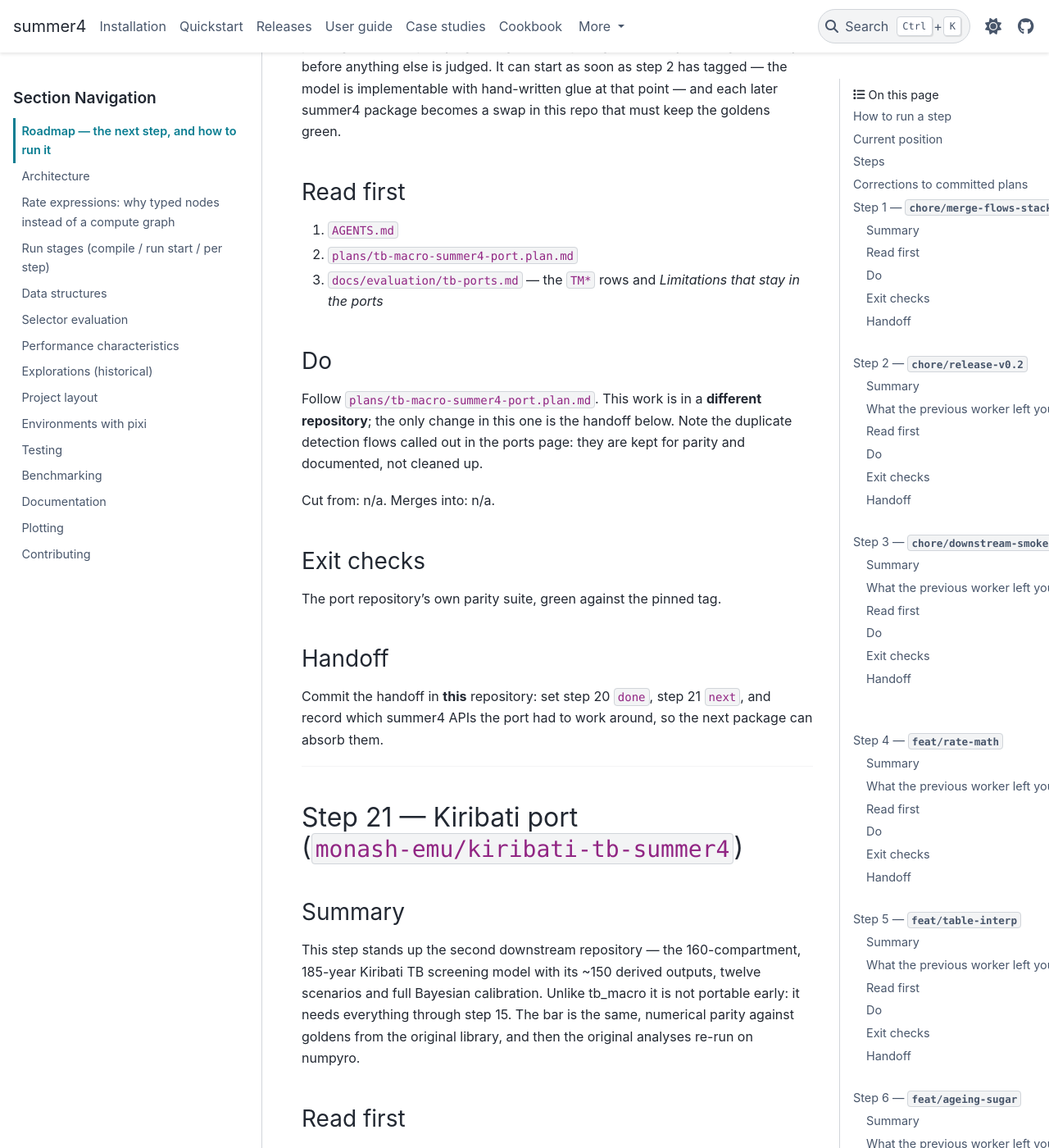
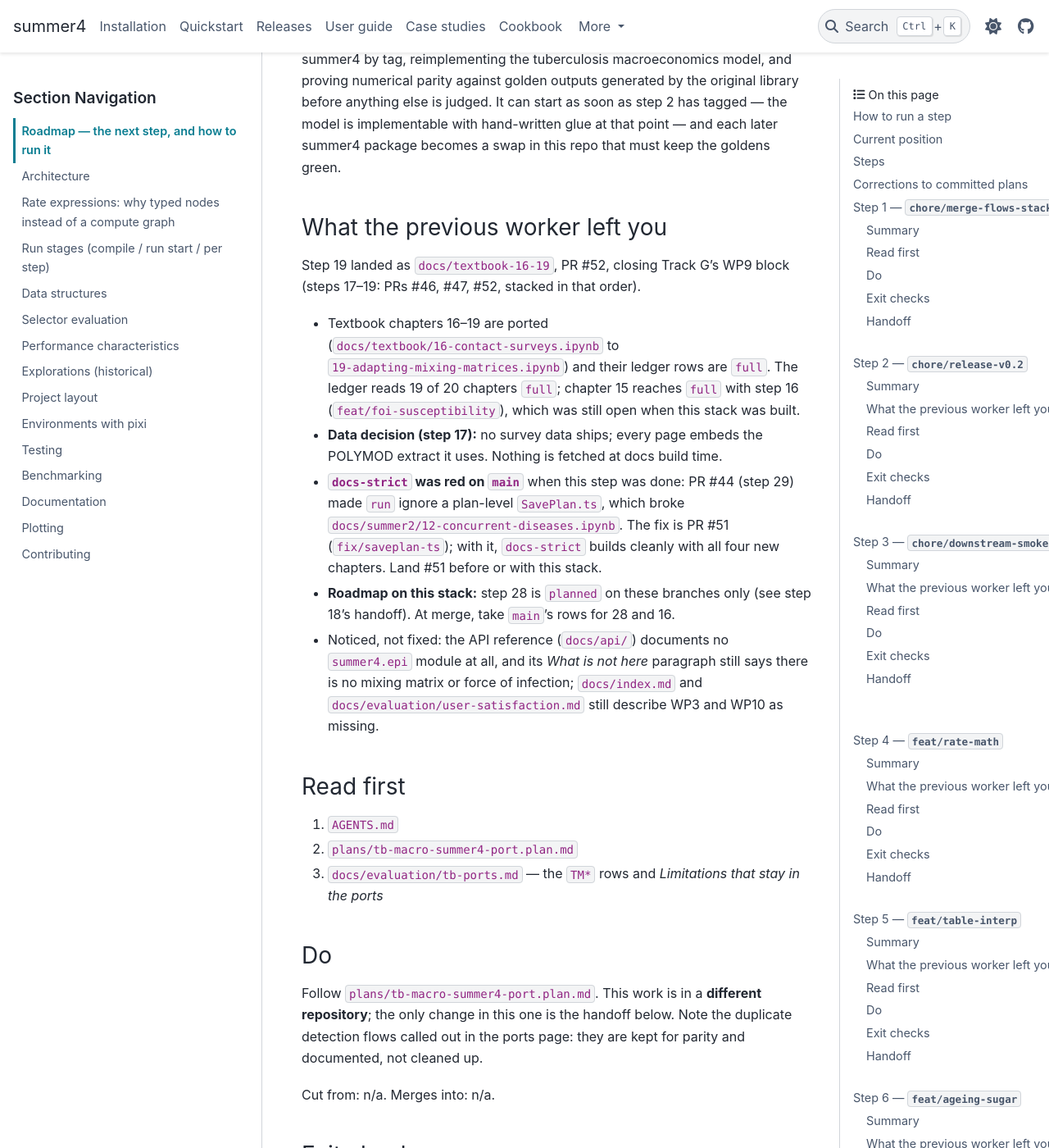
Before and after one commit to monash-emu/summer4, a Sphinx documentation site: the page built from docs/dev/roadmap.md, in a window 1280 px wide and 1400 px high, scrolled down 41207 px. Shown: the whole window at 82% size. Built offline with Sphinx 7.4.7 and the PyData theme 0.15.4, drawn with Linux system fonts in a browser that asks for light colours; some of the changed text lies outside the part shown.

Commit message:
Hand off after step 19: textbook-16-19.

```diff
--- a/docs/dev/roadmap.md
+++ b/docs/dev/roadmap.md
@@ -74,11 +74,11 @@ Two conventions that are easy to get wrong:
 <!-- roadmap:current -->
 | Field | Value |
 | --- | --- |
-| Step | 19 |
+| Step | 20 |
 | Status | next |
-| Branch | `docs/textbook-16-19` |
-| Cut from | `feat/contact-matrix-adaptation` |
-| Last landed | `feat/contact-matrix-adaptation` |
+| Branch | *(new repo)* |
+| Cut from | n/a |
+| Last landed | `docs/textbook-16-19` |
 <!-- /roadmap:current -->
 
 ## Steps
@@ -129,8 +129,8 @@ before step 15 lands. Each handoff below names its successor explicitly;
 | 16 | G | WP17 | `feat/foi-susceptibility` | `plans/wp17-foi-susceptibility.plan.md` | Whole | planned | — |
 | 17 | G | WP9 | `feat/contact-survey-data` | `plans/wp9-contact-surveys.plan.md` | Step 17 | done | — |
 | 18 | G | WP9 | `feat/contact-matrix-adaptation` | `plans/wp9-contact-surveys.plan.md` | Step 18 | done | — |
-| 19 | G | WP9 | `docs/textbook-16-19` | `plans/wp9-contact-surveys.plan.md` | Step 19 | next | — |
-| 20 | H | — | *(new repo)* | `plans/tb-macro-summer4-port.plan.md` | Whole | planned | — |
+| 19 | G | WP9 | `docs/textbook-16-19` | `plans/wp9-contact-surveys.plan.md` | Step 19 | done | — |
+| 20 | H | — | *(new repo)* | `plans/tb-macro-summer4-port.plan.md` | Whole | next | — |
 | 21 | H | — | *(new repo)* | `plans/kiribati-tb-summer4-port.plan.md` | Whole | planned | — |
 | 22 | I | WP18 | `feat/rate-array-dispatch` | `plans/rate-dispatch-and-defer.plan.md` | Step 22 | done | — |
 | 23 | I | WP18 | `feat/rate-defer` | `plans/rate-dispatch-and-defer.plan.md` | Step 23 | done | — |
@@ -1257,6 +1257,8 @@ Set step 18 `done`, step 19 `next`.
 
 ## Step 19 — `docs/textbook-16-19`
 
+**Landed:** docs/textbook-16-19, PR #52, 2026-09-29.
+
 ### Summary
 
 This step ports the four blocked textbook chapters — thinking about contact
@@ -1331,6 +1333,29 @@ library before anything else is judged. It can start as soon as step 2 has
 tagged — the model is implementable with hand-written glue at that point — and
 each later summer4 package becomes a swap in this repo that must keep the
 goldens green.
+
+### What the previous worker left you
+
+Step 19 landed as `docs/textbook-16-19`, PR #52, closing Track G's WP9 block
+(steps 17–19: PRs #46, #47, #52, stacked in that order).
+
+- Textbook chapters 16–19 are ported (`docs/textbook/16-contact-surveys.ipynb`
+  to `19-adapting-mixing-matrices.ipynb`) and their ledger rows are `full`. The
+  ledger reads 19 of 20 chapters `full`; chapter 15 reaches `full` with step 16
+  (`feat/foi-susceptibility`), which was still open when this stack was built.
+- **Data decision (step 17):** no survey data ships; every page embeds the
+  POLYMOD extract it uses. Nothing is fetched at docs build time.
+- **`docs-strict` was red on `main`** when this step was done: PR #44 (step 29)
+  made `run` ignore a plan-level `SavePlan.ts`, which broke
+  `docs/summer2/12-concurrent-diseases.ipynb`. The fix is PR #51
+  (`fix/saveplan-ts`); with it, `docs-strict` builds cleanly with all four new
+  chapters. Land #51 before or with this stack.
+- **Roadmap on this stack:** step 28 is `planned` on these branches only (see
+  step 18's handoff). At merge, take `main`'s rows for 28 and 16.
+- Noticed, not fixed: the API reference (`docs/api/`) documents no
+  `summer4.epi` module at all, and its *What is not here* paragraph still says
+  there is no mixing matrix or force of infection; `docs/index.md` and
+  `docs/evaluation/user-satisfaction.md` still describe WP3 and WP10 as missing.
 
 ### Read first
 
```
